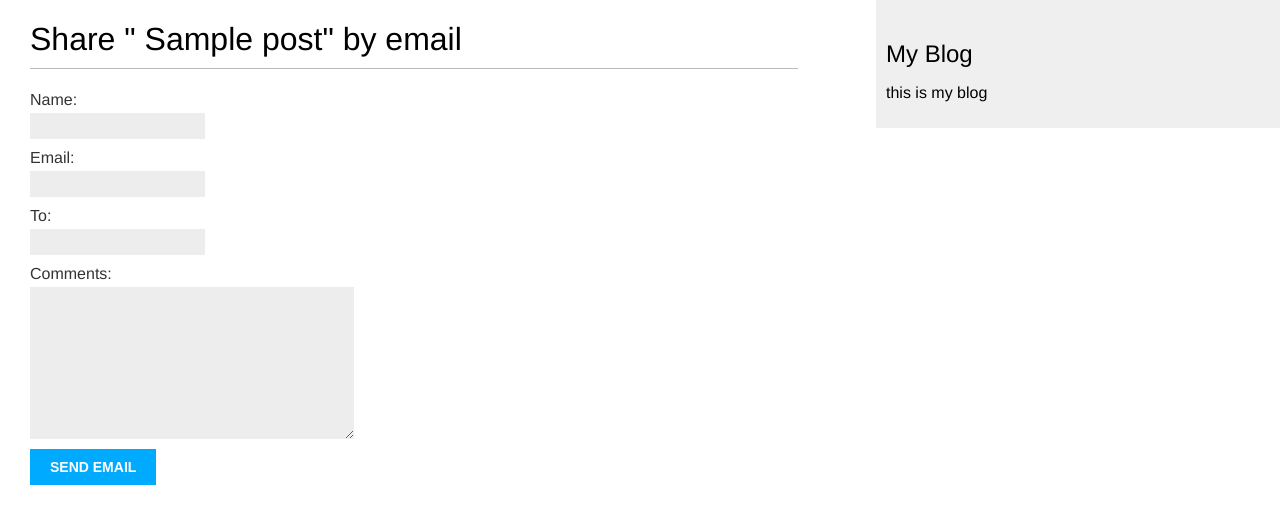
After one commit to yasirmuchamad/myblog, a Django app: page /blog/1/share/ in a window 1280 px wide. The commit adds this page. Shown: the top 524 px of the page. Run offline with Django 3.2, Linux system fonts and the light colour scheme; tables that the repository leaves empty hold one stand-in row (values such as "Sample post").

Commit message:
send email from django with smtp

```diff
--- a/blog/admin.py
+++ b/blog/admin.py
@@ -2,6 +2,7 @@ from django.contrib import admin
 from .models import Post
 
 # Register your models here.
+@admin.register(Post)
 class PostAdmin(admin.ModelAdmin):
     list_display = ('title', 'slug', 'author', 'publish', 'status' )
     list_filter = ('status', 'created', 'publish', 'author' )
@@ -10,5 +11,3 @@ class PostAdmin(admin.ModelAdmin):
     raw_id_fields = ('author',)
     date_hierarchy = 'publish'
     ordering = ['status', 'publish']
-
-admin.site.register(Post, PostAdmin)
--- /dev/null
+++ b/blog/forms.py
@@ -0,0 +1,13 @@
+from django import forms
+from .models import Comment
+
+class EmailPostForm(forms.Form):
+    name = forms.CharField(max_length=25)
+    email = forms.EmailField()
+    to = forms.EmailField()
+    comments = forms.CharField(required=False, widget = forms.Textarea)
+
+class CommentForm(forms.Form):
+    class Meta:
+        model = Comment
+        field = ('name', 'email', 'body')
--- a/blog/models.py
+++ b/blog/models.py
@@ -2,6 +2,7 @@ from django.db import models
 from django.urls import reverse
 from django.utils import timezone
 from django.contrib.auth.models import User
+from taggit.managers import TaggableManager
 # from django.core.urlresolvers import reverse
 
 # Create your models here.
@@ -24,6 +25,7 @@ class Post(models.Model):
     status = models.CharField(max_length=10, choices=STATUS_CHOICES, default='draft')
     objects = models.Manager() # The default manager.
     published = PublishedManager() # Our custom manager.
+    tags = TaggableManager()
 
     class Meta:
         ordering=('-publish',)
@@ -32,7 +34,19 @@ class Post(models.Model):
         return self.title
 
     def get_absolute_url(self):
-        return reverse('blog:post_detail',
-            args=[self.publish.year,
-            self.publish.strftime('%m'),
-             self.publish.strftime('%d'), self.slug])
+        return reverse('blog:post_detail', args=[self.publish.year, self.publish.month, self.publish.day, self.slug])
+
+class Comment(models.Model):
+    post = models.ForeignKey(Post, on_delete=models.CASCADE, related_name='comments')
+    name = models.CharField(max_length=80)
+    email = models.EmailField()
+    body = models.TextField()
+    created = models.DateTimeField(auto_now_add=True)
+    updated = models.DateTimeField(auto_now=True)
+    active = models.BooleanField(default=True)
+
+    class Meta:
+        ordering = ('created',)
+
+    def __str__(self):
+        return f'Comment by {self.name} on {self.post}'
--- /dev/null
+++ b/blog/static/css/blog.css
@@ -0,0 +1,92 @@
+body {
+    margin:0;
+    padding:0;
+    font-family:helvetica, sans-serif;
+}
+
+a {
+    color:#00abff;
+    text-decoration:none;
+}
+
+h1 {
+    font-weight:normal;
+    border-bottom:1px solid #bbb;
+    padding:0 0 10px 0;
+}
+
+h2 {
+    font-weight:normal;
+    margin:30px 0 0;
+}
+
+#content {
+    float:left;
+    width:60%;
+    padding:0 0 0 30px;
+}
+
+#sidebar {
+    float:right;
+    width:30%;
+    padding:10px;
+    background:#efefef;
+    height:100%;
+}
+
+p.date {
+    color:#ccc;
+    font-family: georgia, serif;
+    font-size: 12px;
+    font-style: italic;
+}
+
+/* pagination */
+.pagination {
+    margin:40px 0;
+    font-weight:bold;
+}
+
+/* forms */
+label {
+    float:left;
+    clear:both;
+    color:#333;
+    margin-bottom:4px;
+}
+input, textarea {
+    clear:both;
+    float:left;
+    margin:0 0 10px;
+    background:#ededed;
+    border:0;
+    padding:6px 10px;
+    font-size:12px;
+}
+input[type=submit] {
+    font-weight:bold;
+    background:#00abff;
+    color:#fff;
+    padding:10px 20px;
+    font-size:14px;
+    text-transform:uppercase;
+}
+.errorlist {
+    color:#cc0033;
+    float:left;
+    clear:both;
+    padding-left:10px;
+}
+
+/* comments */
+.comment {
+    padding:10px;
+}
+.comment:nth-child(even) {
+    background:#efefef;
+}
+.comment .info {
+    font-weight:bold;
+    font-size:12px;
+    color:#666;
+}
--- a/blog/templates/blog/base.html
+++ b/blog/templates/blog/base.html
@@ -6,7 +6,7 @@
     <meta http-equiv="X-UA-Compatible" content="IE=edge">
     <meta name="viewport" content="width=device-width, initial-scale=1.0">
     <title>{% block title %}{% endblock %}</title>
-    <link rel="stylesheet" href="{% static 'css/blog.css' %}">
+    <link rel="stylesheet" href="{% static "css/blog.css" %}">
 </head>
 <body>
     <div id="content">
--- /dev/null
+++ b/blog/templates/blog/post/share.html
@@ -0,0 +1,17 @@
+{% extends 'blog/base.html' %}
+{% block title %}Share a post{% endblock %}
+{% block content %}
+  {% if sent %}
+    <h1>Email successfully sent</h1>
+    <p>
+      "{{ post.title }}" was successfully sent to {{ form.cleaned_data.to }}.
+    </p>
+  {% else %}
+    <h1>Share " {{ post.title }}" by email</h1>
+    <form method="post">
+      {{ form.as_p }}
+      {% csrf_token %}
+      <input type="submit" value="Send email">
+    </form>
+  {% endif %}
+{% endblock %}
--- a/blog/urls.py
+++ b/blog/urls.py
@@ -3,6 +3,9 @@ from . import views
 
 app_name = 'blog'
 urlpatterns = [
+    # path('', views.PostListView.as_view(), name='post_list'),
     path('', views.post_list, name='post_list'),
-    path('<int>', views.post_detail, name='post_detail'),
+    path('tag/<slug:tag_slug>/', views.post_list, name='post_list_by_tag'),
+    path('<int:year>/<int:month>/<int:day>/<slug:post>/', views.post_detail, name='post_detail'),
+    path('<int:post_id>/share/', views.post_share, name='post_share'),
 ]
--- a/blog/views.py
+++ b/blog/views.py
@@ -1,15 +1,85 @@
 from django.shortcuts import render, get_object_or_404
-from .models import Post
+from django.core.paginator import Paginator, EmptyPage, PageNotAnInteger
+from django.core.mail import send_mail
+from django.views.generic import ListView
+from django.db.models import Count
+from .models import Post,Comment
+from .forms import EmailPostForm, CommentForm
+from taggit.models import Tag
 # Create your views here.
 
-def post_list(request):
-    post = Post.published.all()
-    return render(request, 'blog/post/post_list.html',{'post':'post'})
+def post_list(request, tag_slug=None):
+    object_list = Post.published.all()
+    Tag = None
 
-def post_detail(request, year, mounth, day, post):
+    if tag_slug:
+        tag = get_object_or_404(Tag, slug=tag_slug)
+        object_list = object_list.filter(tags__in=[tag])
+
+    paginator = Paginator(object_list, 3)
+    page = request.GET.get('page')
+    try:
+        posts = paginator.page(page)
+    except PageNotAnInteger:
+        posts = paginator.page(1)
+    except EmptyPage:
+        posts = paginator.page(paginator.num_pages)
+    return render(request, 'blog/post/post_list.html',{'page':page,'posts':posts})
+
+def post_detail(request, year, month, day, post):
     post = get_object_or_404(Post, slug=post,
                                     status='published',
                                     publish__year=year,
-                                    publish__mounth=mounth,
+                                    publish__month=month,
                                     publish__day=day)
-    return render(request, '/blog/post/post_detail.html', {'post':post})
+
+    comments = post.comments.filter(active=True)
+
+    new_comment = None
+    if request.method == 'POST':
+        comment_form = CommentForm(data=request.POST)
+        if comment_form.is_valid():
+            new_comment = comment_form.save(commit=False)
+            new_comment.post = post
+            new_comment.save()
+    else:
+        comment_form = CommentForm()
+
+    post_tags_ids = post.tags.values_list('id',flat=True)
+    similar_posts = Post.published.filter(tags__in=post_tags_ids)\
+                                    .exclude(id=post.id)
+    similar_posts = similar_posts.annotate(same_tags=Count('tags'))\
+                                .order_by('-same_tags', '-publish')[:4]
+
+    return render(request,
+                'blog/post/post_detail.html',
+                {'post':post,
+                'comments':comments,
+                'new_comment':new_comment,
+                'comment_form':comment_form,
+                'similar_posts':similar_posts})
+
+def post_share(request, post_id):
+    post = get_object_or_404(Post, id = post_id, status = 'published')
+    sent = False
+
+    if request.method == 'POST':
+        form = EmailPostForm(request.POST)
+        if form.is_valid():
+            cd = form.cleaned_data
+            post_url = request.build_absolute_uri(post.get_absolute_url())
+            subject = f"{cd['name']} recommends you read{post.title}"
+            message = f"Read {post.title} at {post_url}\n\n"\
+                        f"{cd['name']}\'s comments:{cd['comments']}"
+            send_mail(subject, message, 'admin@myblog.com', [cd['to']])
+            sent = True
+
+    else:
+        form = EmailPostForm()
+    return render(request, 'blog/post/share.html', {'post':post, 'form':form, 'sent':sent})
+
+class PostListView(ListView):
+    queryset = Post.published.all()
+    context_object_name = 'posts'
+    paginate_by = 3
+    template_name = 'blog/post/post_list.html'
--- a/mysite/urls.py
+++ b/mysite/urls.py
@@ -18,5 +18,5 @@ from django.urls import include, path
 
 urlpatterns = [
     path('admin/', admin.site.urls),
-    path('blog/', include('blog.urls')),
+    path('blog/', include('blog.urls', namespace='blog')),
 ]
```
Also changed, not shown: blog/templates/blog/post/post_detail.html (+52 -0 lines), blog/templates/blog/post/post_list.html (+13 -0 lines), blog/templates/pagination.html (added, +13 -0 lines), mysite/settings.py (+10 -1 lines), blog/migrations/0002_auto_20220512_0900.py (added).
